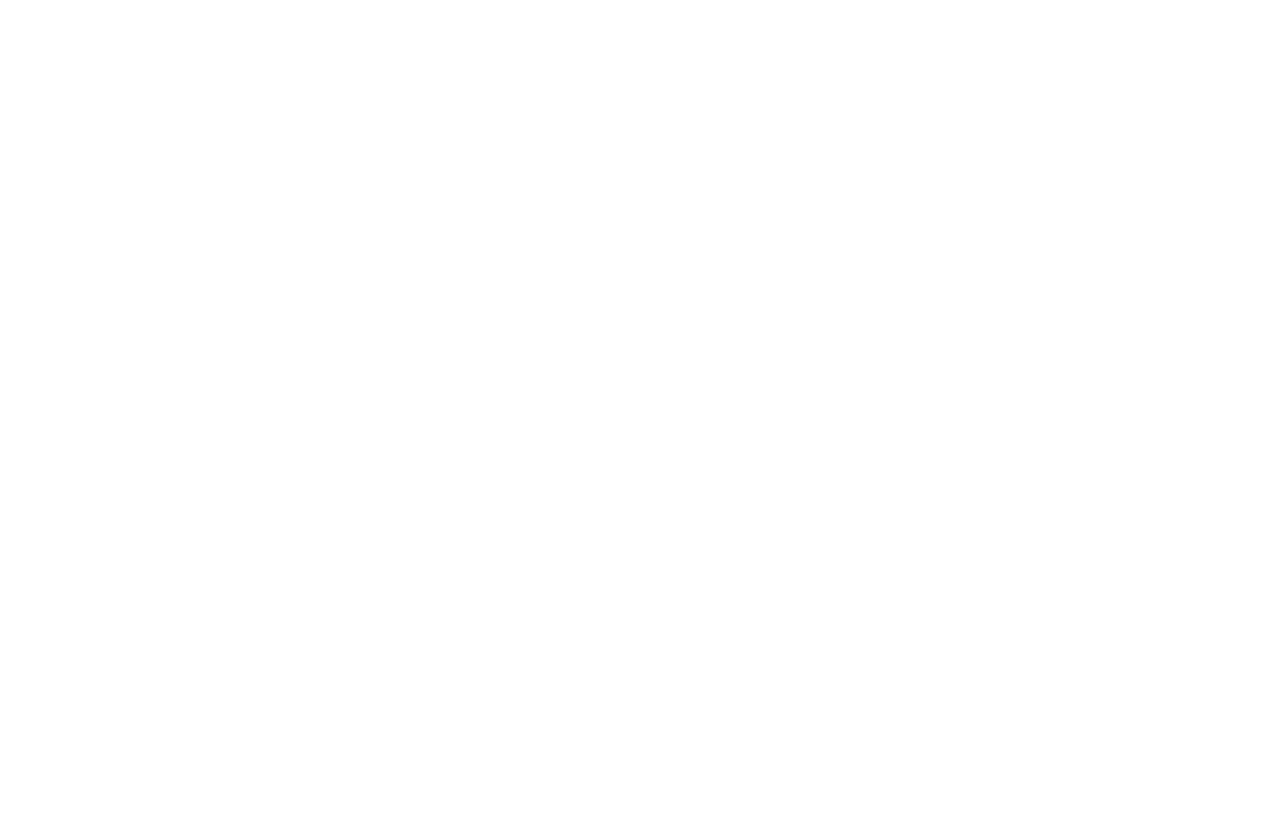
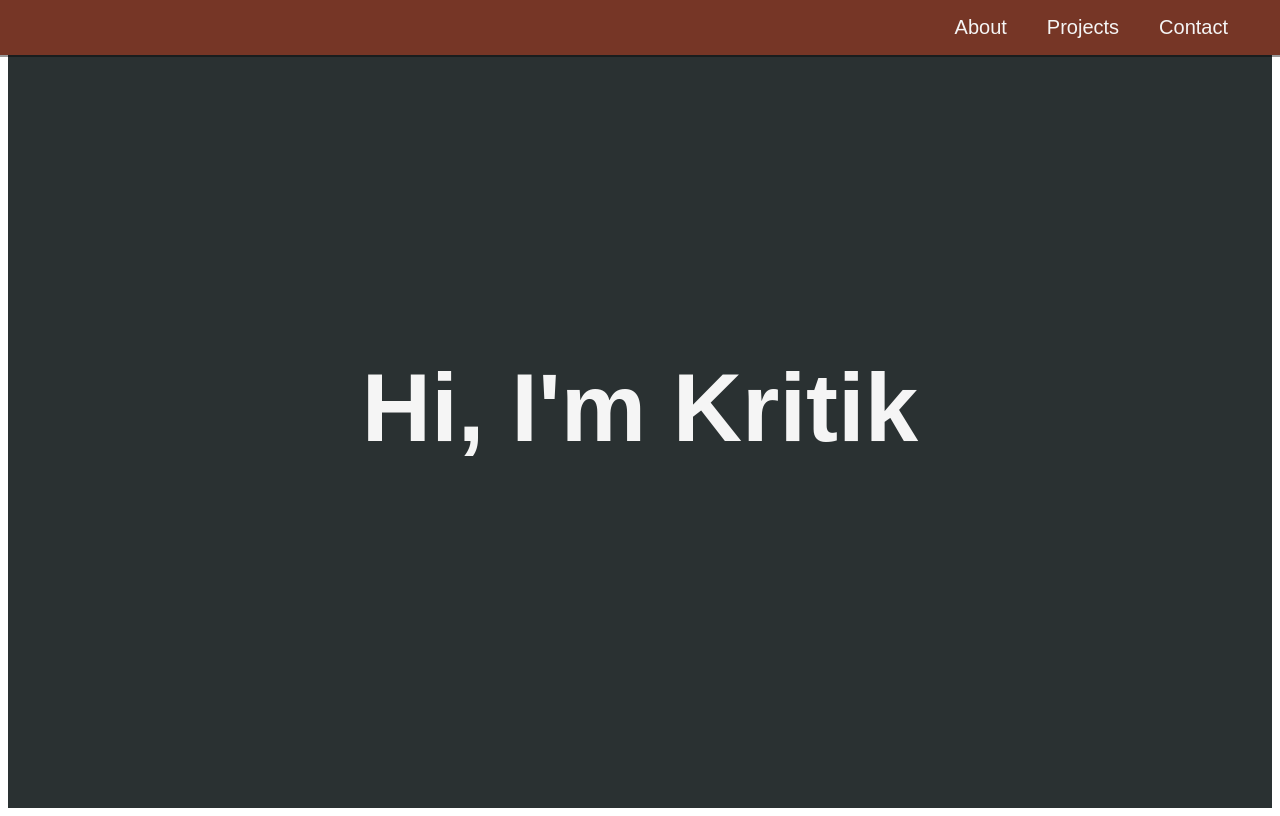
Before and after one commit to Kritik29/portfolio.V1, a plain HTML site: page index.html in a window 1280 px wide. Drawn offline with Linux system fonts and the light colour scheme.

Commit message:
navbar done

```diff
--- a/index.html
+++ b/index.html
@@ -4,3 +4,17 @@
     <title>Kritik Kaushal</title>
     <link href="myStyle.css" rel="stylesheet" type="text/css">
 </head>
+
+<main>
+    <nav id="navbar" class="nav">
+        <ul class="nav-list">
+            <li><a href="welcome-section">About</a></li>
+            <li><a href="project">Projects</a></li>
+            <li><a href="contact">Contact</a></li>
+        </ul>
+    </nav>
+
+    <section id="welcome-section" class="welcome-section">
+        <h1 class="me">Hi, I'm Kritik</h1>
+    </section>
+</main>
--- a/myStyle.css
+++ b/myStyle.css
@@ -0,0 +1,45 @@
+main {
+  font-family: 'Poppins', sans-serif;
+}
+
+
+.nav-list {
+    list-style: none;
+    display: flex;
+    margin-right: 2rem;
+}
+
+a {
+    text-decoration: none;
+    color: whitesmoke;
+    padding: 20px;
+    font-size: 20px;
+}
+
+.nav {
+  display: flex;
+  justify-content: flex-end;
+  position: fixed;
+  top: 0;
+  left: 0;
+  width: 100%;
+  background: #763626;
+  box-shadow: 0 2px 0 rgba(0, 0, 0, 0.4);
+  z-index: 10;
+}
+
+.welcome-section {
+    display: flex;
+    flex-direction: column;
+    justify-content: center;
+    align-items: center;
+    width: 100%;
+    height: 100vh;
+    background: #2A3132;
+}
+
+.me{
+    font-size: 6rem;
+    font-family: 'Raleway', sans-serif;
+    color: whitesmoke
+}
```
